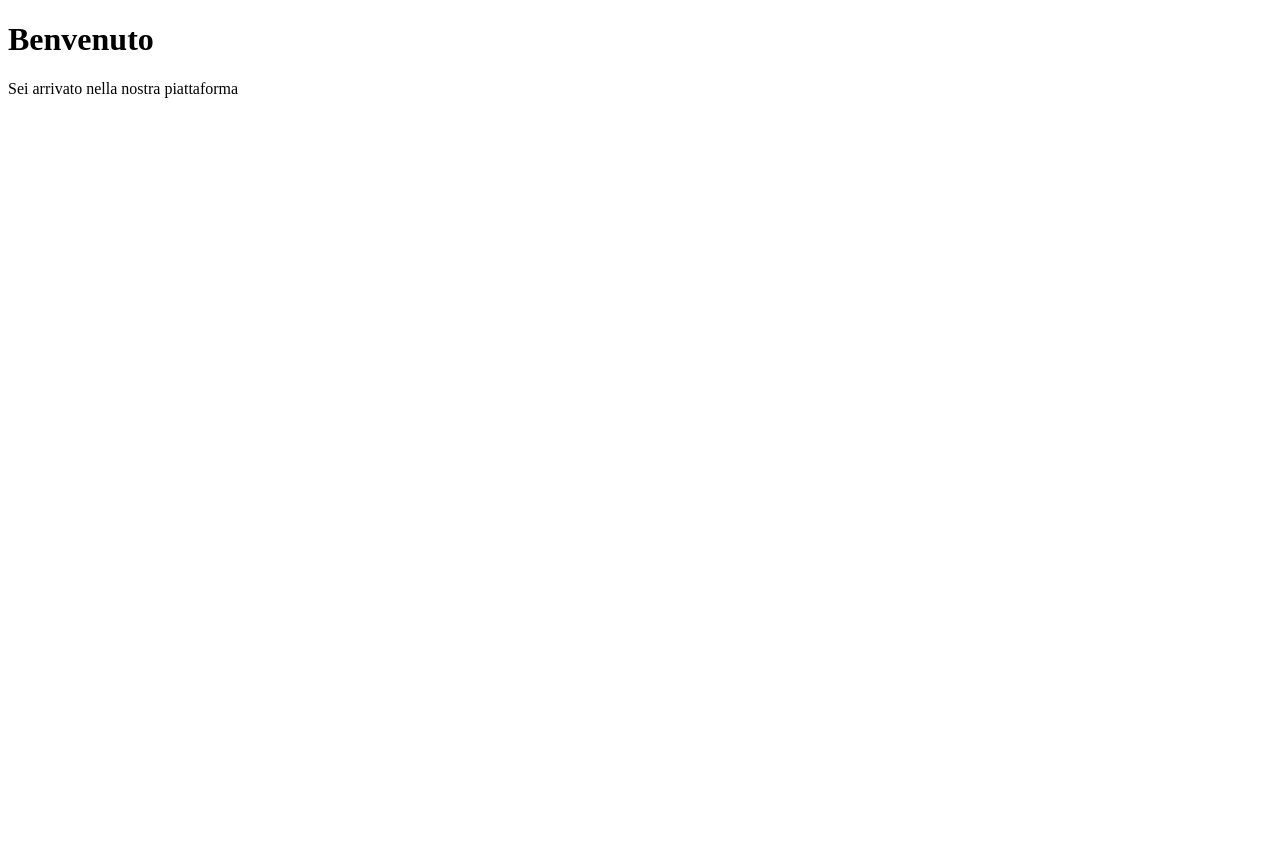
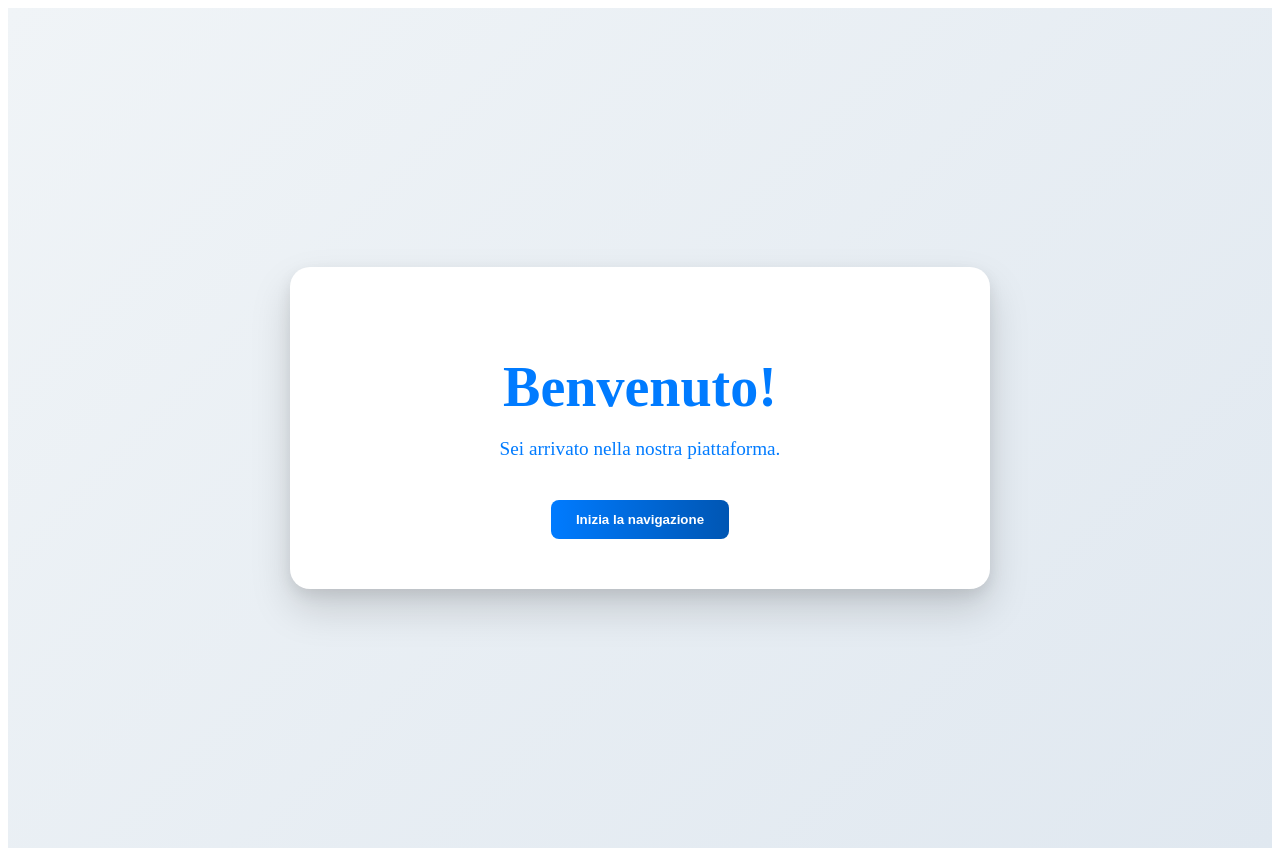
Before and after one commit to mattia-droid/frontend-autentificazione, an Angular app: page /dashboard in a window 1280 px wide. Before the commit the page ends 800 px from the top, so only its background shows below. Built offline with nearby package versions, Linux system fonts and the light colour scheme.

Commit message:
creazione token

```diff
--- a/src/app/auth.service.ts
+++ b/src/app/auth.service.ts
@@ -15,17 +15,21 @@ export class AuthService {
 
   constructor(private http: HttpClient) {}
 
-  login(username: string, password: string): Observable<{ success: boolean; message?: string }> {
+  login(username: string, password: string): Observable<{token?:string; message?: string }> {
     return this.http.post<any>(this.apiUrl, { username, password }).pipe(
       map(body => {
-        // Il backend ritorna { success: true } o { authenticated: true } o simile
-        const success = !!(body && (body.success || body.authenticated || body.ok || body.auth));
-        const message = body?.message || body?.error || undefined;
-        return { success, message };
-      }),
-      catchError(err => {
-    let errorMsg = 'Errore di rete';
+const token = body?.token;
 
+      if (token) {
+        localStorage.setItem('jwt', token);
+        this._isLogged = true;
+        return { token };
+      }
+
+      return { message: 'Token mancante nella risposta' };
+    }),
+    catchError(err => {
+      let errorMsg = 'Errore di connessione al server';
     // se arriva un 400 con JSON: { error: "..."}
     if (err.status === 400 && err.error?.error) {
         errorMsg = err.error.error;
@@ -40,7 +44,7 @@ export class AuthService {
     else if (err.error?.message) {
         errorMsg = err.error.message;
     }
-        return of({ success: false, message: errorMsg });
+        return of({message: errorMsg });
       })
     );
   }
--- /dev/null
+++ b/src/app/dashboard/dashboard.scss
@@ -0,0 +1,79 @@
+.dashboard-container {
+
+    display: flex;
+    justify-content: center;
+    align-items: center;
+    min-height: 100vh;
+
+
+    background: linear-gradient(135deg, #f0f4f7, #e0e8f0);
+    padding: 20px;
+    margin: 0;
+}
+
+
+.welcome-card {
+    background: white;
+    padding: 50px;
+    border-radius: 20px;
+    width: 100%;
+    max-width: 600px;
+    text-align: center;
+
+
+    box-shadow: 0 20px 40px rgba(0, 0, 0, 0.15),
+                0 6px 15px rgba(0, 0, 0, 0.08);
+}
+
+
+h1 {
+    font-size: 3.5em;
+    color: #007bff;
+    margin-bottom: 5px;
+    font-weight: 700;
+}
+
+.subtitle {
+    font-size: 1.2em;
+    color: #007bff;
+    margin-bottom: 30px;
+}
+
+
+.cta-section {
+    margin-top: 40px;
+    display: flex;
+    justify-content: center;
+    gap: 20px;
+}
+
+
+.btn-primary, .btn-secondary {
+    padding: 12px 25px;
+    border: none;
+    border-radius: 8px;
+    font-weight: bold;
+    cursor: pointer;
+    transition: all 0.3s ease;
+}
+
+.btn-primary {
+    background-image: linear-gradient(to right, #007bff, #0056b3);
+    color: white;
+
+    &:hover {
+        opacity: 0.9;
+
+    }
+}
+
+
+.btn-secondary {
+    background: #e9ecef;
+    color: #495057;
+    border: 1px solid #ced4da;
+
+    &:hover {
+        background: #ced4da;
+    }
+}
--- a/src/app/dashboard/dashboard.ts
+++ b/src/app/dashboard/dashboard.ts
@@ -7,10 +7,18 @@ import { CommonModule } from '@angular/common';
   imports: [CommonModule],
   template: `
     <div class="dashboard-container">
-      <h1>Benvenuto</h1>
-      <p>Sei arrivato nella nostra piattaforma</p>
+      <div class="welcome-card">
+        <h1>Benvenuto!</h1>
+        <p class="subtitle">Sei arrivato nella nostra piattaforma.</p>
+
+        <div class="cta-section">
+            <button class="btn-primary">Inizia la navigazione</button>
+
+        </div>
+      </div>
     </div>
   `,
 
+  styleUrls: ['./dashboard.scss']
 })
 export class DashboardComponent {}
--- a/src/app/login/login.ts
+++ b/src/app/login/login.ts
@@ -45,7 +45,7 @@ export class LoginComponent {
     this.errorMessage = null;
 
      this.authService.login(this.username, this.password).subscribe(result => {
-      if (result.success) {
+      if (result.token) {
         this.authService.setLogged(true);
         this.router.navigate(['/dashboard']);
       } else {
```
Also changed, not shown: src/app/auth.interceptor.ts (added, +32 -0 lines).
